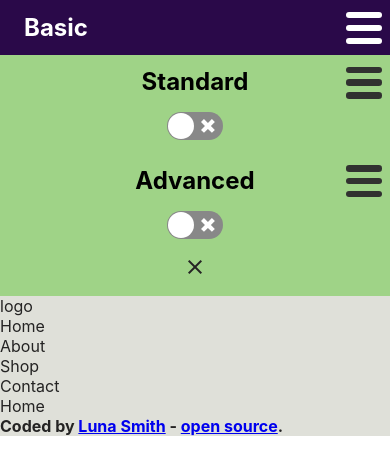
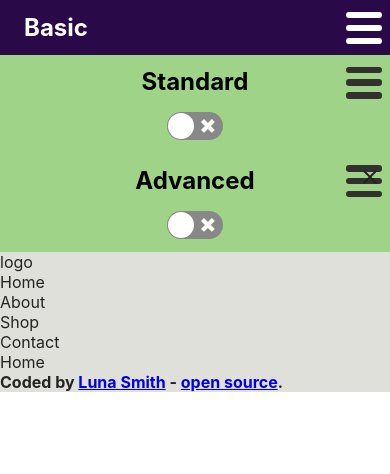
Before and after one commit to Lu-Smith/react_headers, a React (Create React App) app: page / in a window 390 px wide. Shown: the top 474 px of the page. Built offline with nearby package versions, Linux system fonts and the light colour scheme.

Commit message:
Updated HeaderThree styling

```diff
--- a/src/components/styles/HeaderThree.css
+++ b/src/components/styles/HeaderThree.css
@@ -80,6 +80,15 @@
     height: 2rem;
 }
 
+.HeaderThree .menuX {
+    display: none;
+    position: absolute;
+    top: 0.75rem;
+    right: 0.5rem;
+    flex-direction: column;
+    justify-content: center;
+}
+
 .HeaderThree .menu span {
     background-color: rgb(250, 248, 238);
     width: 2.25rem;
@@ -100,6 +109,10 @@
 
 @media (max-width: 760px) {
     .HeaderThree .menu {
+        display: flex;
+    }
+
+    .HeaderThree .menuX {
         display: flex;
     }
 
```
